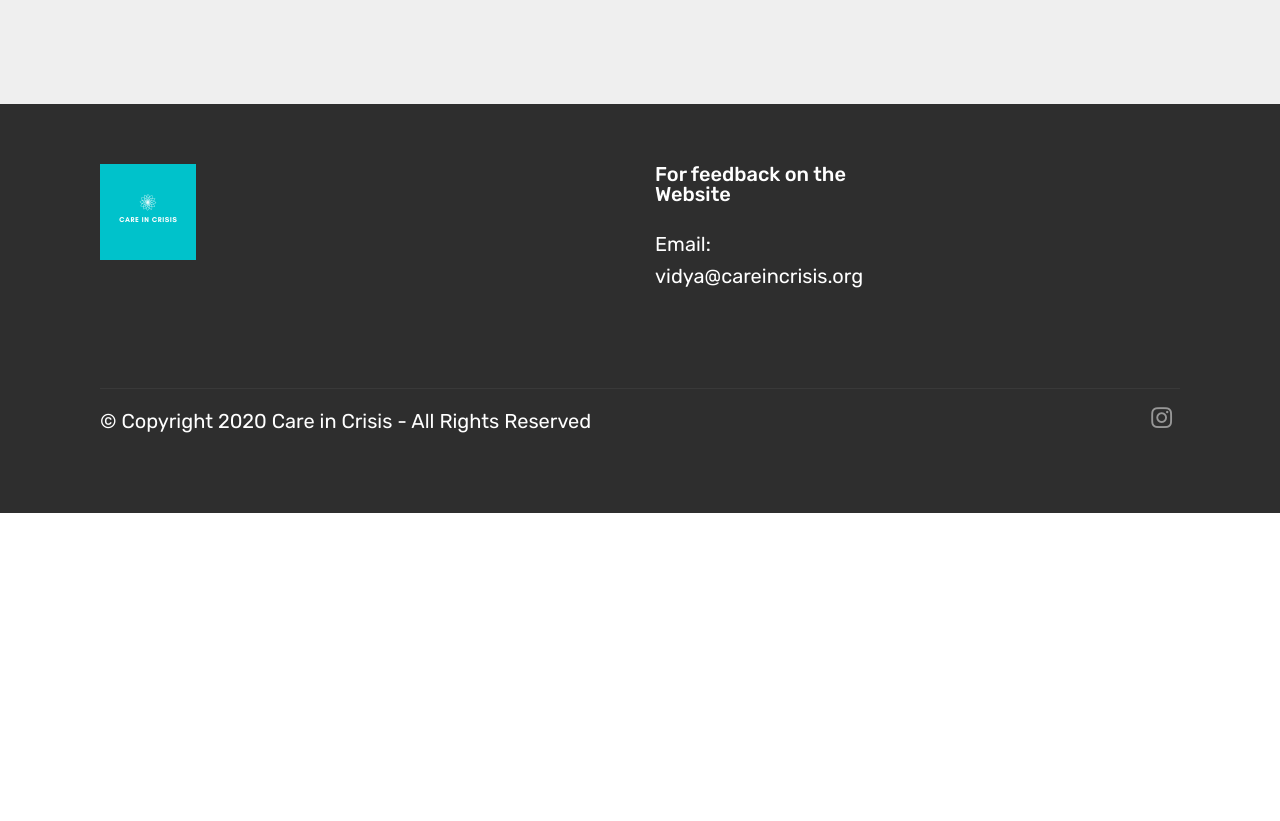
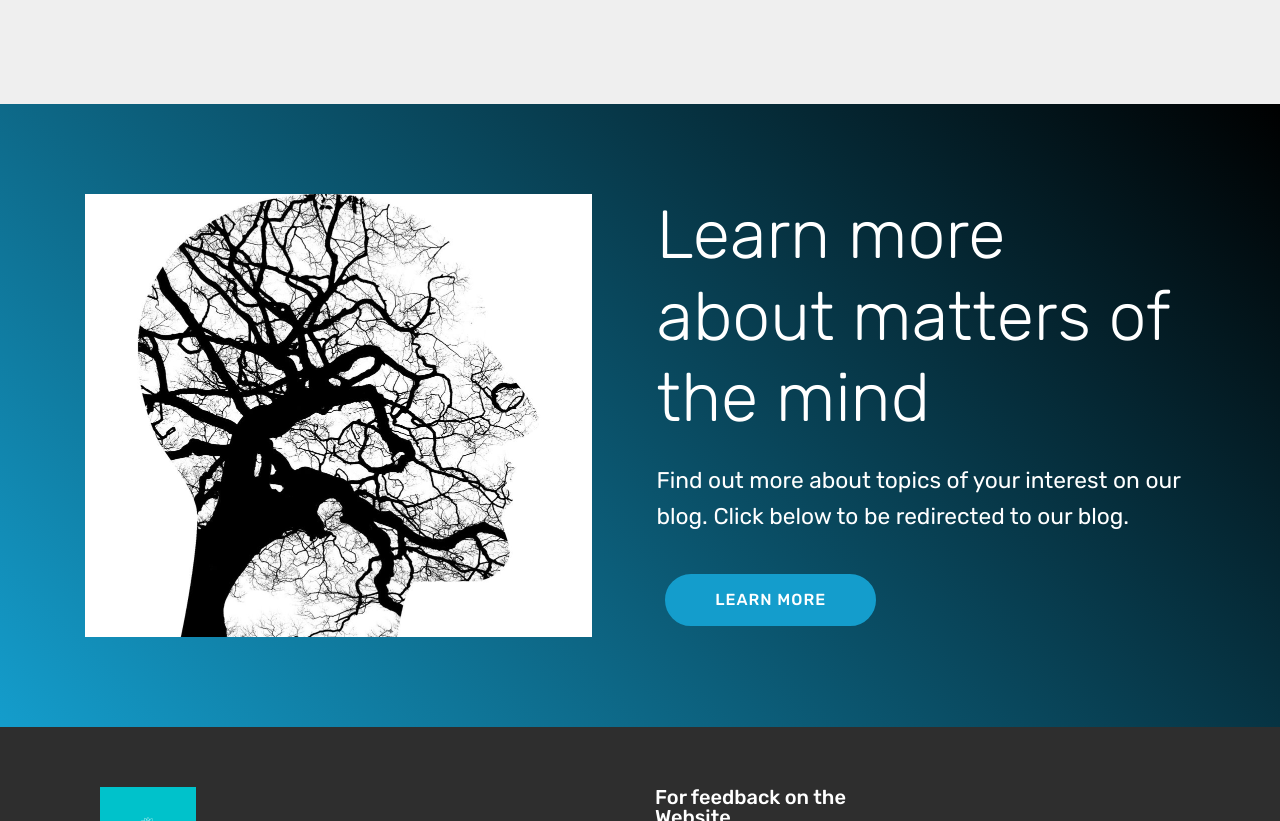
Before and after one commit to vidis16/careincrisis, a plain HTML site: page index.html in a window 1280 px wide. Shown: the part 1979-2800 px from the top of the page. Before the commit the page ends 2492 px from the top, so only its background shows below. Drawn offline with Linux system fonts and the light colour scheme.

Commit message:
changes to index

```diff
--- a/index.html
+++ b/index.html
@@ -22,7 +22,7 @@
 
 </head>
 <body>
-  <section class="cid-rUeuGBYvHw mbr-fullscreen" id="header15-u">
+  <section class="cid-rUeuGBYvHw" id="header15-u">
 
 
 
@@ -39,7 +39,7 @@
     <div class="form-container">
         <div class="media-container-column" data-form-type="formoid">
             <div data-form-alert="" hidden="" class="align-center">Thanks for filling out the form! We will get back to you soon. </div>
-            <form class="mbr-form" action="https://mobirise.com/" method="post" data-form-title="Mobirise Form"><input type="hidden" name="email" data-form-email="true" value="BAXZRmou8f7ax48IIrzaCI94RWmD8zMMUqD4S8djQfYmrQWZJ1/9JiQn8IpZ68nZsnkwZtjEajYH+IxvGi6YwIrIEacHwVngypVU03RTA8SGeWQ1r7W4Kbso2MQVImlL">
+            <form class="mbr-form" action="https://mobirise.com/" method="post" data-form-title="Mobirise Form"><input type="hidden" name="email" data-form-email="true" value="0O7Dj3ts4yGdihkQGt9mtYyOD0sXCfjj1dMgqu6XRGUVcx7JGpFeBwE75ies1+HcwkFlHxDMX29lKsor8ALYFLKiK5R9wq6J4Y+5swB+cEBHhbK/lXC5lYItNJ3hhDGY">
                 <div data-for="name">
                     <div class="form-group">
                         <input type="text" class="form-control px-3" name="name" data-form-field="Name" placeholder="Name" required="" id="name-header15-u">
@@ -68,7 +68,7 @@
 
 </section>
 
-<section class="engine"><a href="https://mobirise.info/o">free portfolio website templates</a></section><section class="features16 cid-rUexzboGMp" id="features16-v">
+<section class="engine"><a href="https://mobirise.info/w">free html5 templates</a></section><section class="features16 cid-rUexzboGMp" id="features16-v">
 
 
 
@@ -180,6 +180,32 @@
     </div>
 </section>
 
+<section class="header3 cid-rUH1dG40S6" id="header3-z">
+
+
+
+
+
+    <div class="container">
+        <div class="media-container-row">
+            <div class="mbr-figure" style="width: 100%;">
+                <img src="assets/images/mbr-1014x885.jpg" alt="Mobirise" title="">
+            </div>
+
+            <div class="media-content">
+                <h1 class="mbr-section-title mbr-white pb-3 mbr-fonts-style display-1">Learn more about matters of the mind</h1>
+
+                <div class="mbr-section-text mbr-white pb-3 ">
+                    <p class="mbr-text mbr-fonts-style display-5">
+                        Find out more about topics of your interest on our blog. Click below to be redirected to our blog.</p>
+                </div>
+                <div class="mbr-section-btn"><a class="btn btn-md btn-primary display-4" href="Blog.html">LEARN MORE</a></div>
+            </div>
+        </div>
+    </div>
+
+</section>
+
 <section class="cid-rUfZuzkeex" id="footer1-x">
 
 
```
